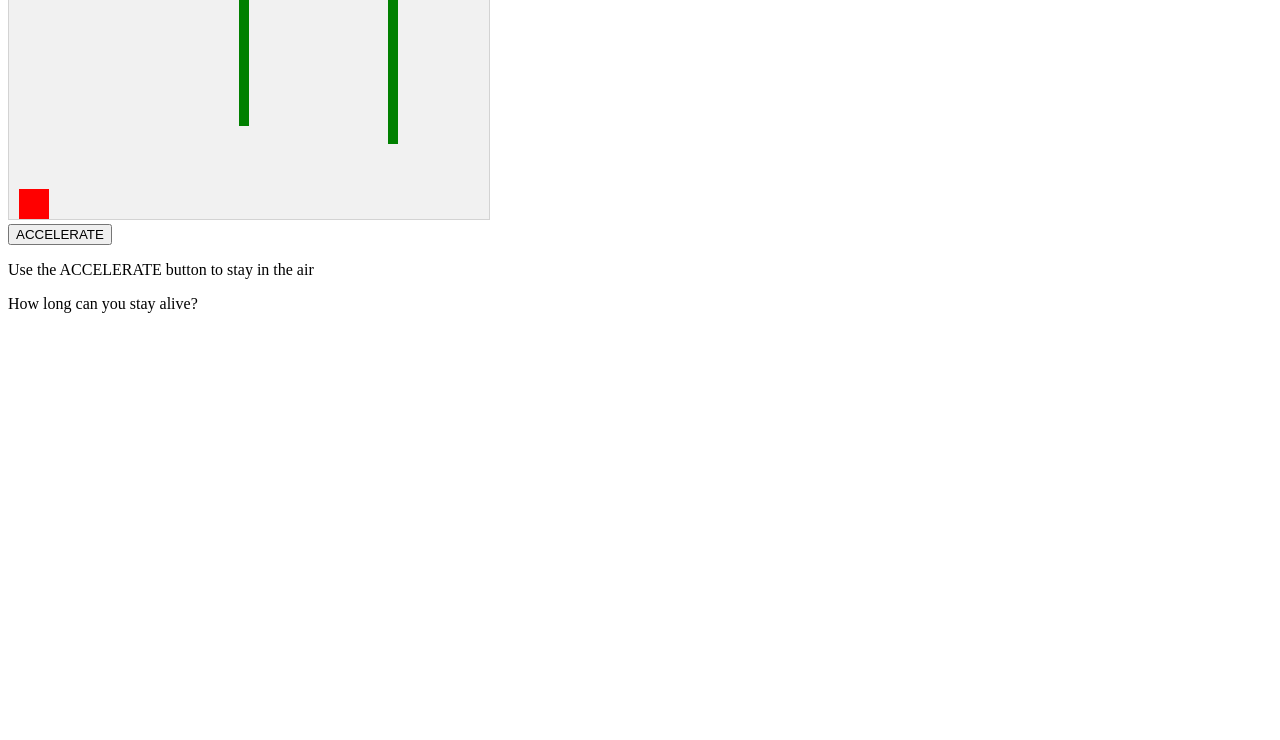
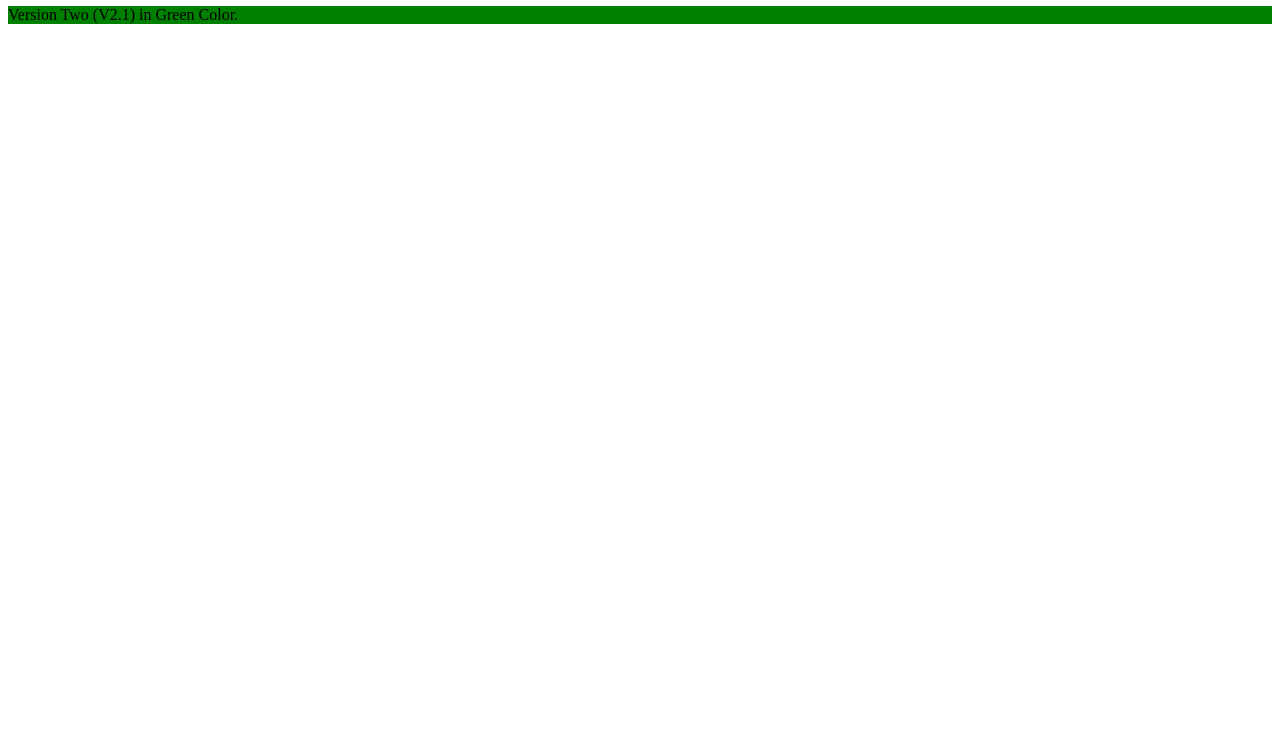
Before and after one commit to vishalpatolecr7/Docker_CI-CD_Project, a plain HTML site: page index.html in a window 1280 px wide. Shown: the part 60-800 px from the top of the page. Drawn offline with Linux system fonts and the light colour scheme.

Commit message:
Change into the Index file of app

```diff
--- a/index.html
+++ b/index.html
@@ -1,137 +1,5 @@
-<!DOCTYPE html>
 <html>
-<head>
-<meta name="viewport" content="width=device-width, initial-scale=1.0"/>
-<style>
-canvas {
-    border:1px solid #d3d3d3;
-    background-color: #f1f1f1;
-}
-</style>
-</head>
-<body onload="startGame()">
-<script>
-
-var myGamePiece;
-var myObstacles = [];
-var myScore;
-
-function startGame() {
-    myGamePiece = new component(30, 30, "red", 10, 120);
-    myGamePiece.gravity = 0.05;
-    myScore = new component("30px", "Consolas", "black", 280, 40, "text");
-    myGameArea.start();
-}
-
-var myGameArea = {
-    canvas : document.createElement("canvas"),
-    start : function() {
-        this.canvas.width = 480;
-        this.canvas.height = 270;
-        this.context = this.canvas.getContext("2d");
-        document.body.insertBefore(this.canvas, document.body.childNodes[0]);
-        this.frameNo = 0;
-        this.interval = setInterval(updateGameArea, 20);
-        },
-    clear : function() {
-        this.context.clearRect(0, 0, this.canvas.width, this.canvas.height);
-    }
-}
-
-function component(width, height, color, x, y, type) {
-    this.type = type;
-    this.score = 0;
-    this.width = width;
-    this.height = height;
-    this.speedX = 0;
-    this.speedY = 0;
-    this.x = x;
-    this.y = y;
-    this.gravity = 0;
-    this.gravitySpeed = 0;
-    this.update = function() {
-        ctx = myGameArea.context;
-        if (this.type == "text") {
-            ctx.font = this.width + " " + this.height;
-            ctx.fillStyle = color;
-            ctx.fillText(this.text, this.x, this.y);
-        } else {
-            ctx.fillStyle = color;
-            ctx.fillRect(this.x, this.y, this.width, this.height);
-        }
-    }
-    this.newPos = function() {
-        this.gravitySpeed += this.gravity;
-        this.x += this.speedX;
-        this.y += this.speedY + this.gravitySpeed;
-        this.hitBottom();
-    }
-    this.hitBottom = function() {
-        var rockbottom = myGameArea.canvas.height - this.height;
-        if (this.y > rockbottom) {
-            this.y = rockbottom;
-            this.gravitySpeed = 0;
-        }
-    }
-    this.crashWith = function(otherobj) {
-        var myleft = this.x;
-        var myright = this.x + (this.width);
-        var mytop = this.y;
-        var mybottom = this.y + (this.height);
-        var otherleft = otherobj.x;
-        var otherright = otherobj.x + (otherobj.width);
-        var othertop = otherobj.y;
-        var otherbottom = otherobj.y + (otherobj.height);
-        var crash = true;
-        if ((mybottom < othertop) || (mytop > otherbottom) || (myright < otherleft) || (myleft > otherright)) {
-            crash = false;
-        }
-        return crash;
-    }
-}
-
-function updateGameArea() {
-    var x, height, gap, minHeight, maxHeight, minGap, maxGap;
-    for (i = 0; i < myObstacles.length; i += 1) {
-        if (myGamePiece.crashWith(myObstacles[i])) {
-            return;
-        }
-    }
-    myGameArea.clear();
-    myGameArea.frameNo += 1;
-    if (myGameArea.frameNo == 1 || everyinterval(150)) {
-        x = myGameArea.canvas.width;
-        minHeight = 20;
-        maxHeight = 200;
-        height = Math.floor(Math.random()*(maxHeight-minHeight+1)+minHeight);
-        minGap = 50;
-        maxGap = 200;
-        gap = Math.floor(Math.random()*(maxGap-minGap+1)+minGap);
-        myObstacles.push(new component(10, height, "green", x, 0));
-        myObstacles.push(new component(10, x - height - gap, "green", x, height + gap));
-    }
-    for (i = 0; i < myObstacles.length; i += 1) {
-        myObstacles[i].x += -1;
-        myObstacles[i].update();
-    }
-    myScore.text="SCORE: " + myGameArea.frameNo;
-    myScore.update();
-    myGamePiece.newPos();
-    myGamePiece.update();
-}
-
-function everyinterval(n) {
-    if ((myGameArea.frameNo / n) % 1 == 0) {return true;}
-    return false;
-}
-
-function accelerate(n) {
-    myGamePiece.gravity = n;
-}
-</script>
-<br>
-<button onmousedown="accelerate(-0.2)" onmouseup="accelerate(0.05)">ACCELERATE</button>
-<p>Use the ACCELERATE button to stay in the air</p>
-<p>How long can you stay alive?</p>
+<body><h1> Project on CICD & Docker Vishal Patole </h1>
+<p style="background-color:Green;">Version Two (V2.1) in Green Color.</p>
 </body>
 </html>
```
